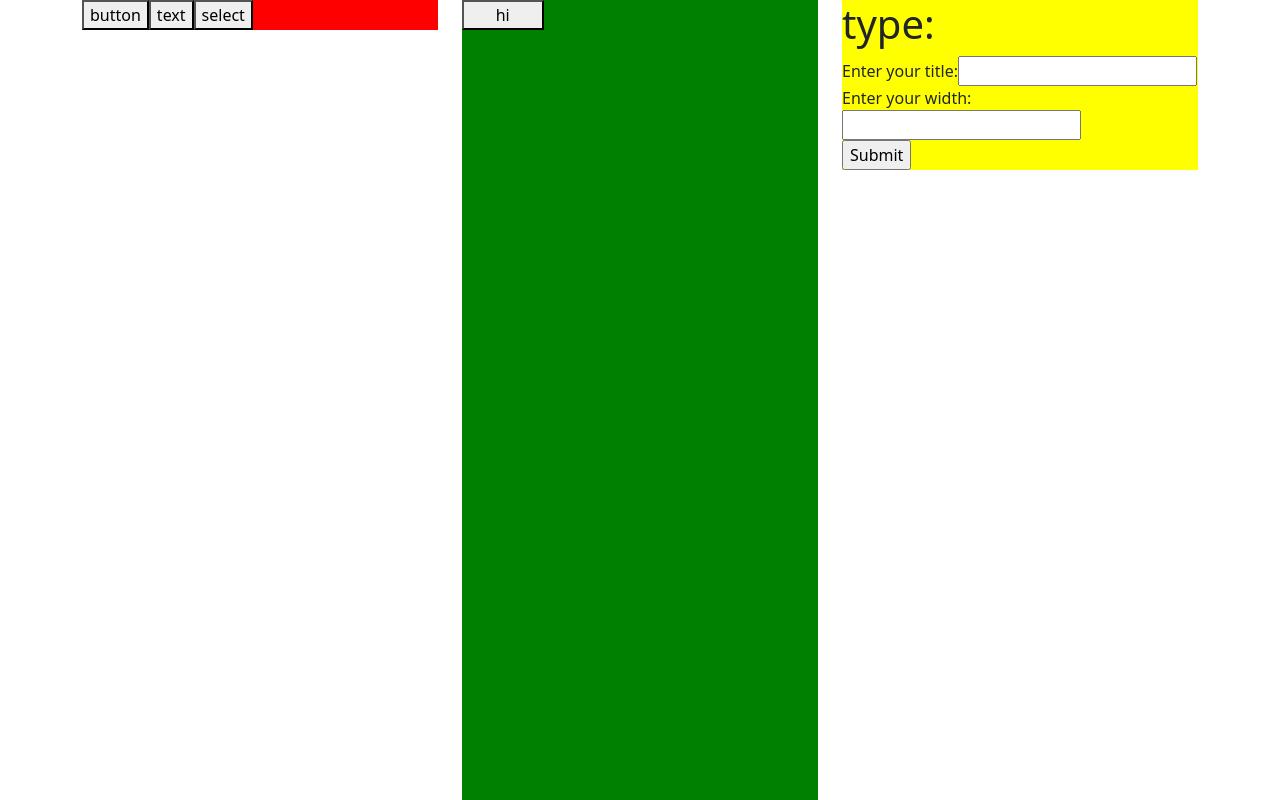
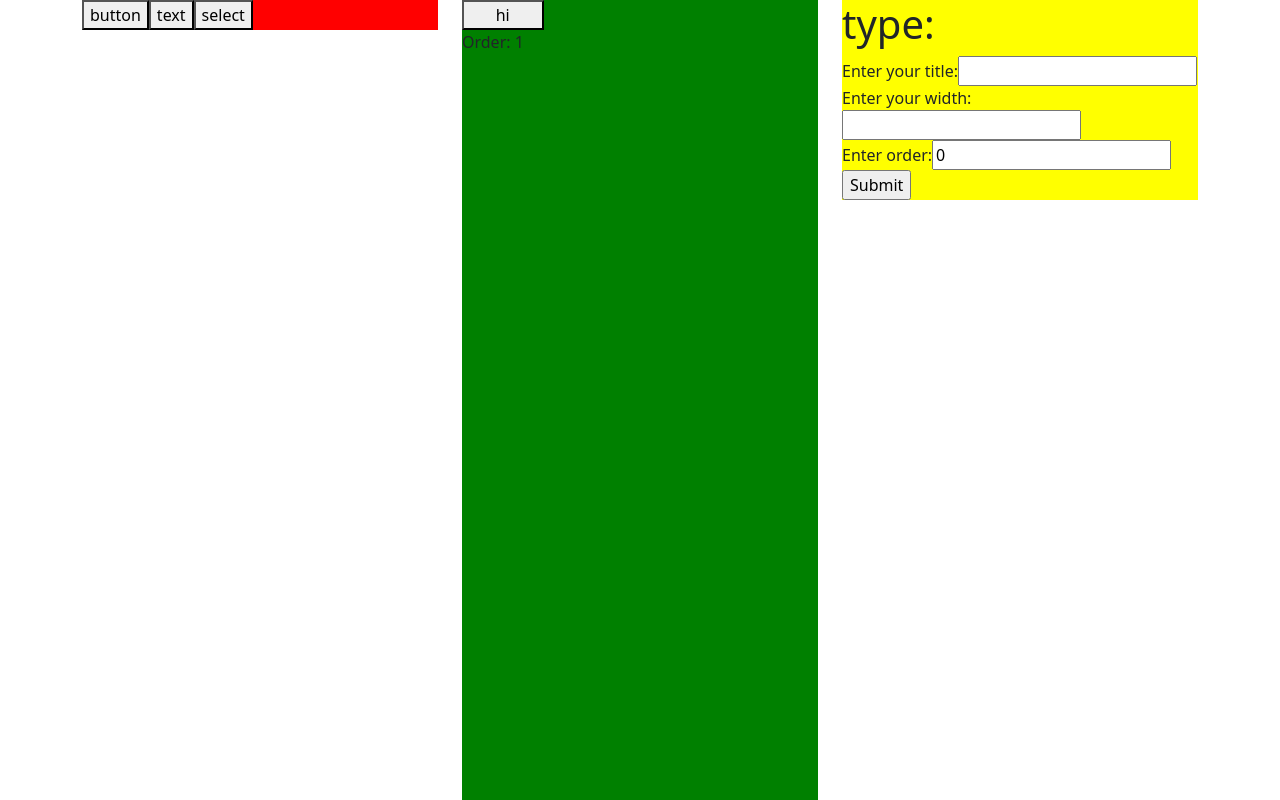
Before and after one commit to mohammad654400/TypeScriptProject, a React (Vite) app: page / in a window 1280 px wide. Both pictures are taken after a click on the button "button". Shown: the top 800 px of the page. Built offline with nearby package versions, Linux system fonts and the light colour scheme.

Commit message:
sort order

```diff
--- a/src/App.tsx
+++ b/src/App.tsx
@@ -16,6 +16,7 @@ function App() {
   const elementbaseData = {
     width: 6,
     title: "hi",
+    order: elementList.length + 1,
   };
 
   const addItemToList = (type: string) => {
@@ -23,33 +24,22 @@ function App() {
       id: generateRandomeId(type),
       type: type,
       ...elementbaseData,
-      // order: elementList.length + 1,
     };
     setElementList([...elementList, newItem]);
   };
-
   const findType = elementList.map((item) =>
     item.id === selected ? item.type : ""
   );
-  // const updateList = (newData: Partial<baseType>) => {
-  //   if (selected && newData) {
-  //     const updatedList = elementList.map((item) =>
-  //       item.id === selected ? { ...item, ...newData } : item
-  //     );
-  //     setElementList(updatedList);
-  //     console.log("newelementList", updatedList);
-  //   } else {
-  //     console.log("NullnewelementList", elementList);
-  //   }
-  // };
+
   const updateList = (newData: Partial<baseType>) => {
     if (selected && newData) {
       const updatedList = elementList.map((item) =>
         item.id === selected ? { ...item, ...newData } : item
       );
 
-      // مرتب‌سازی لیست بر اساس order
-      // updatedList.sort((a, b) => a.order - b.order);
+      updatedList.sort(function (a, b) {
+        return a.order - b.order;
+      });
 
       setElementList(updatedList);
     }
--- a/src/details.tsx
+++ b/src/details.tsx
@@ -10,7 +10,7 @@ const Details: React.FC<DetailsProps> = ({ findTypeitem, updateList }) => {
   const [inputs, setInputs] = useState<form>({
     title: "",
     width: 0,
-    //, order: 0
+    order: 0,
   });
 
   const handleChange = (event: React.ChangeEvent<HTMLInputElement>) => {
@@ -47,7 +47,7 @@ const Details: React.FC<DetailsProps> = ({ findTypeitem, updateList }) => {
           />
         </label>
         <br />
-        {/* <label>
+        <label>
           Enter order:
           <input
             type="number"
@@ -56,7 +56,7 @@ const Details: React.FC<DetailsProps> = ({ findTypeitem, updateList }) => {
             onChange={handleChange}
           />
         </label>
-        <br /> */}
+        <br />
         <input type="submit" />
       </form>
     </div>
--- a/src/types.ts
+++ b/src/types.ts
@@ -3,7 +3,7 @@ export interface baseType {
   title: string;
   type: string;
   width: number;
-  // order: number;
+  order: number;
 }
 
 export interface form extends Omit<baseType, "id" | "type"> {}
--- a/src/view-elements.tsx
+++ b/src/view-elements.tsx
@@ -21,9 +21,6 @@ const ViewElements = ({
 
   const handelSelected = (id: string) => {
     setSelectedItem(id);
-    // اعمال تغییرات مرتبط با order
-    // const orderedItems = viewData.sort((a, b) => a.order - b.order);
-    // console.log('Ordered Items:', orderedItems);
   };
 
   return (
@@ -44,7 +41,7 @@ const ViewElements = ({
         >
           {item.type in renderOptions &&
             renderOptions[item.type](item.id, item.title, item.width)}
-          {/* <p>Order: {item.order}</p>  */}
+          <p>Order: {item.order}</p>
         </div>
       ))}
     </div>
```
